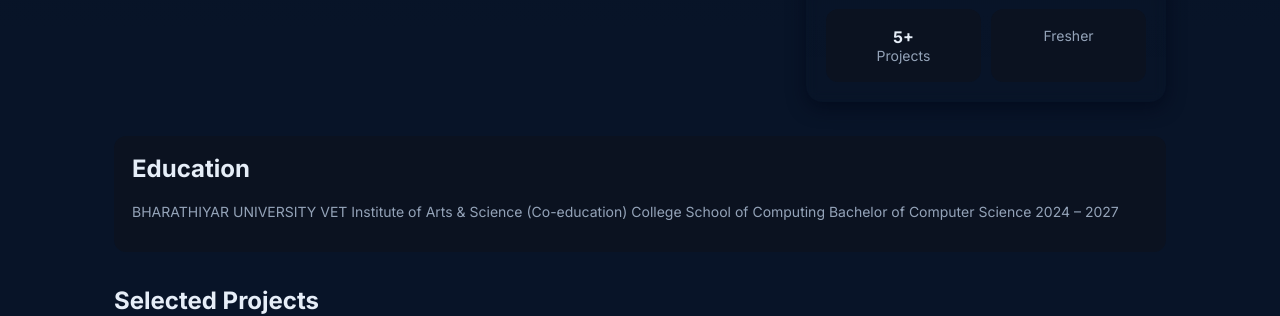
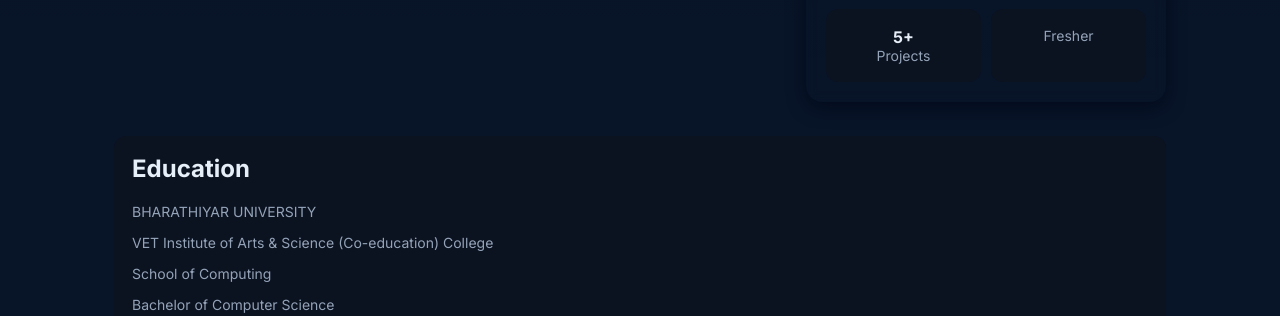
Before and after one commit to NivethaG-28/Naan-mudhalvan, a plain HTML site: page index.html in a window 1280 px wide. Shown: the part 487-803 px from the top of the page. Drawn offline with Linux system fonts and the light colour scheme.

Commit message:
Update index.html

```diff
--- a/index.html
+++ b/index.html
@@ -127,11 +127,11 @@
       <section id="about">
         <div class="card">
           <h2 style="margin-top:0">Education</h2>
-          <p class="muted">BHARATHIYAR UNIVERSITY
-VET Institute of Arts & Science (Co-education) College
-School of Computing
-Bachelor of Computer Science
-2024 – 2027</p>
+          <p class="muted">BHARATHIYAR UNIVERSITY</p>
+<p class="muted">VET Institute of Arts & Science (Co-education) College</p>
+<p class="muted">School of Computing</p>
+<p class="muted">Bachelor of Computer Science</p>
+<p class="muted">2024 – 2027</p>
         </div>
       </section>
 
```
